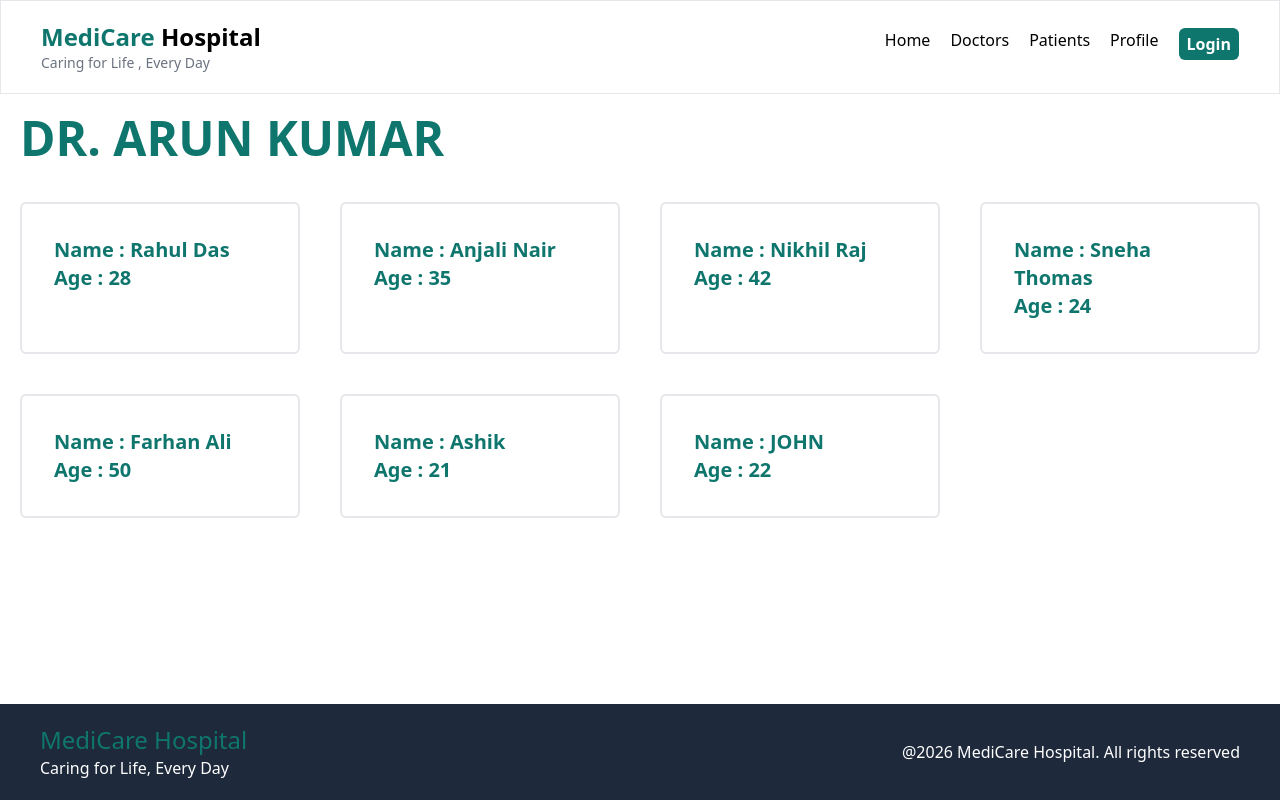
After one commit to Ashik05102005/Hospital-Management-System, a Django app: page /test/ in a window 1280 px wide. The commit adds this page. Run offline with Django 5.2, Linux system fonts and the light colour scheme; data comes from the database, SQL or seed files in the repository; both versions use the stored data as it was after the commit; some libraries are stand-ins or nearby versions.

Commit message:
practice orm relation ships , one to one , one to many , maany to many

```diff
--- a/hospital/models.py
+++ b/hospital/models.py
@@ -11,6 +11,9 @@ class Docters(models.Model) :
     avilabilty = models.CharField(max_length=100)
     consultation_fee = models.IntegerField()
     image = models.URLField(max_length=500)
+
+    def __str__(self):
+        return self.name
 
 STATUS_CHOICES = [
     ("COMPLETED", "Completed"),
@@ -29,6 +32,11 @@ class Patients(models.Model) :
     age = models.IntegerField()
     gender = models.CharField(max_length=20, choices=GENDER_CHOICES)
     department = models.CharField(max_length=100)
+    docter = models.ForeignKey(
+        Docters ,
+        on_delete=models.CASCADE ,
+        related_name='patients'
+    )
     appointment_date = models.DateField()
     status = models.CharField(max_length=100 ,
                               choices=STATUS_CHOICES ,
--- a/hospital/templates/base.html
+++ b/hospital/templates/base.html
@@ -12,10 +12,25 @@
                 <h3 class="text-sm text-gray-500">Caring for Life , Every Day</h3>
             </div>
             <nav class="flex gap-5">
-                <a href="{% url 'home' %}">Home</a>
-                <a href="{% url 'doctors' %}">Docters</a>
-                <a href="{% url 'patients' %}">patients</a>
-                <a href="{% url 'profile' %}">Profile</a>
+                <a href="{% url 'home' %}"
+                class="{% if request.resolver_match.url_name == 'home' %}text-[#0F766E] font-bold border-b-2 border-[#0F766E]{% endif %}">
+                    Home
+                </a>
+
+                <a href="{% url 'doctors' %}"
+                class="{% if request.resolver_match.url_name == 'doctors' %}text-[#0F766E] font-bold border-b-2 border-[#0F766E]{% endif %}">
+                    Doctors
+                </a>
+
+                <a href="{% url 'patients' %}"
+                class="{% if request.resolver_match.url_name == 'patients' %}text-[#0F766E] font-bold border-b-2 border-[#0F766E]{% endif %}">
+                    Patients
+                </a>
+
+                <a href="{% url 'profile' %}"
+                class="{% if request.resolver_match.url_name == 'profile' %}text-[#0F766E] font-bold border-b-2 border-[#0F766E]{% endif %}">
+                    Profile
+                </a>
                 {% if user.is_authenticated %}
                     <form method="post" action="{% url 'logout' %}">
                         {% csrf_token %}
--- a/hospital/templates/patients.html
+++ b/hospital/templates/patients.html
@@ -17,6 +17,7 @@
             <th>Age</th>
             <th>Gender</th>
             <th>Department</th>
+            <th>Docter</th>
             <th>Appointment Date</th>
             <th class=" rounded-tr-md">Status</th>
         </tr>
@@ -27,6 +28,7 @@
             <td class="px-5 py-2 border">{{patient.age}}</td>
             <td class="px-5 py-2 border">{{patient.gender}}</td>
             <td class="px-5 py-2 border">{{patient.department}}</td>
+            <td class="px-5 py-2 border">{{patient.docter.name}}</td>
             <td class="px-5 py-2 border">{{patient.appointment_date}}</td>
             <td class="px-5 py-2 border ">{{patient.status}}</td>
         </tr>
--- /dev/null
+++ b/hospital/templates/test.html
@@ -0,0 +1,17 @@
+{% extends 'base.html' %}
+
+{% block content %}
+
+<!-- {{doctor}} -->
+<h1 class="p-5 text-5xl font-semibold text-[#0F766E]">{{doctor.name.upper}}</h1>
+<div class="grid grid-cols-4 gap-10 p-5">
+    {% for patient in doctor_patients %}
+        <div class="border-2 rounded-md p-8 text-xl font-semibold text-[#0F766E]">
+        <!-- {{patient}} -->
+        <p>Name : {{patient.name}}</p>
+        <p>Age : {{patient.age}}</p>
+        </div>
+    {% endfor %}
+ </div>
+
+{% endblock %}
--- a/hospital/urls.py
+++ b/hospital/urls.py
@@ -29,7 +29,11 @@ urlpatterns = [
     path('profile/' , views.profile , name='profile'),
     path('register/' , views.register_view , name="register"),
     path('login/' ,auth_views.LoginView.as_view() , name='login'),
-    path('logout/' ,auth_views.LogoutView.as_view() , name='logout')
+    path('logout/' ,auth_views.LogoutView.as_view() , name='logout'),
+
+    path('test/' , views.test , name='test'),
+
+
     # path('login/' , views.login_view , name='login') ,
     # path('logout/' , views.logout_view , name="logout") ,
 ]
--- a/hospital/views.py
+++ b/hospital/views.py
@@ -40,6 +40,7 @@ def register_view(request) :
 
 
 def home(request) :
+    print(request.GET)
     # print("request",request.SESSIONS)
     username = request.session.get("username" , "empty")
     print(username)
@@ -48,6 +49,7 @@ def home(request) :
     response = render(request , "home.html" , {"visits" : visits})
     response.set_cookie('visits' , visits)
     return response
+
 
 @login_required
 def doctors(request) :
@@ -110,7 +112,7 @@ def profile(request):
 
                 profile_data.save()
 
-                return redirect('home')
+                # return redirect('home')
         else :
             form = ProfileForm()
 
@@ -118,4 +120,9 @@ def profile(request):
     else:
         data = Profile.objects.get(user_id=  request.user.id)
         print(data)
-        return render(request , 'profile.html' , {"data" : data})
+    return render(request , 'profile.html' , {"data" : data})
+
+def test(request) :
+    doctor = Docters.objects.get(id = 1)
+    doctor_patients = doctor.patients.all()
+    return render(request , 'test.html' ,{'doctor':doctor,"doctor_patients" : doctor_patients})
```
Also changed, not shown: db.sqlite3, hospital/migrations/0010_patients_docter.py (added), hospital/migrations/0011_alter_patients_docter.py (added), hospital/migrations/0012_alter_patients_docter.py (added).
